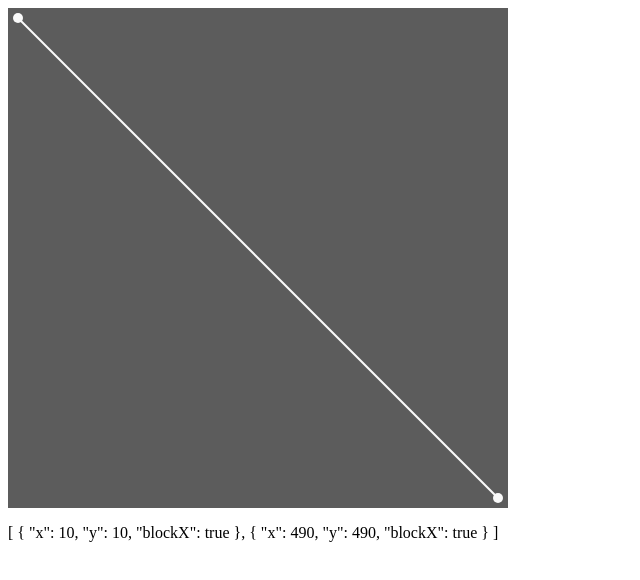
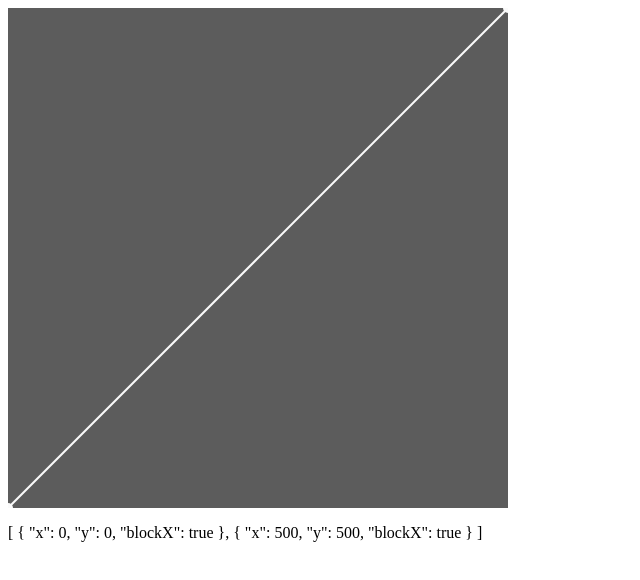
Before and after one commit to skorikovkr/color-correction, a Vue app: page / in a window 1280 px wide. Shown: the top 580 px of the page, without its empty margins (0-640 px from the left). Built offline with nearby package versions, Linux system fonts and the light colour scheme.

Commit message:
Flip canvas

```diff
--- a/src/App.vue
+++ b/src/App.vue
@@ -14,23 +14,19 @@ const size = {
   width: 500,
   height: 500
 };
-const bounds = {
-  x: [10, size.width - 10],
-  y: [10, size.height - 10],
-};
 const pointRadius = 5;
 
 const isOutOfBounds = (p: Point, ignoreXAxis = false, ignoreYAxis = false) => {
-  if (!ignoreXAxis && (p.x < bounds.x[0] || p.x > bounds.x[1]))
+  if (!ignoreXAxis && (p.x < 0 || p.x > size.width))
     return true;
-  if (!ignoreYAxis && (p.y < bounds.y[0] || p.y > bounds.y[1]))
+  if (!ignoreYAxis && (p.y < 0 || p.y > size.height))
     return true;
   return false;
 }
 
 const initialPoints : BlockableDraggablePoint[] = [
-  { x: bounds.x[0], y: bounds.y[0], blockX: true },
-  { x: bounds.x[1], y: bounds.y[1], blockX: true  },
+  { x: 0, y: 0, blockX: true },
+  { x: size.width, y: size.height, blockX: true  },
 ]
 
 const points = ref(initialPoints);
@@ -59,7 +55,7 @@ const handleChangeCoords = (e : MouseEvent) => {
   if (currentDraggablePointIndex.value === null) return;
   const currentPoint = points.value[currentDraggablePointIndex.value];
   const newXPosition = e.clientX - pointRadius;
-  const newYPosition = e.clientY - pointRadius;
+  const newYPosition = size.height - e.clientY + pointRadius;
   if (currentPoint.blockX) {
     if (!isOutOfBounds({ x: newXPosition, y: newYPosition }, true)) {
       currentPoint.y = newYPosition;
@@ -81,7 +77,7 @@ const handleStopDragging = () => {
 };
 
 const handleNotPointMouseDown = (e : MouseEvent) => {
-  const newPoint = { x: e.clientX, y: e.clientY };
+  const newPoint = { x: e.clientX - pointRadius, y: size.height - e.clientY + pointRadius };
   if (isOutOfBounds(newPoint))
     return;
   const tempPoints = [...points.value];
@@ -97,7 +93,7 @@ const handleNotPointMouseDown = (e : MouseEvent) => {
     @mousemove="handleChangeCoords"
     @mousedown="handleNotPointMouseDown"
   >
-    <svg :style="{height: '100%', width: '100%', backgroundColor: '#5C5C5C'}">
+    <svg class="curve-canvas" :style="{height: '100%', width: '100%', backgroundColor: '#5C5C5C'}">
       <path :d="svgPath" fill="none" stroke="#FAFAFA" stroke-width="2"></path>
       <DraggablePoint
         v-for="(p, i) in points"
@@ -112,5 +108,8 @@ const handleNotPointMouseDown = (e : MouseEvent) => {
 </template>
 
 <style scoped>
-
+.curve-canvas {
+  transform-origin: center center;
+  transform: scale(1, -1);
+}
 </style>
```
